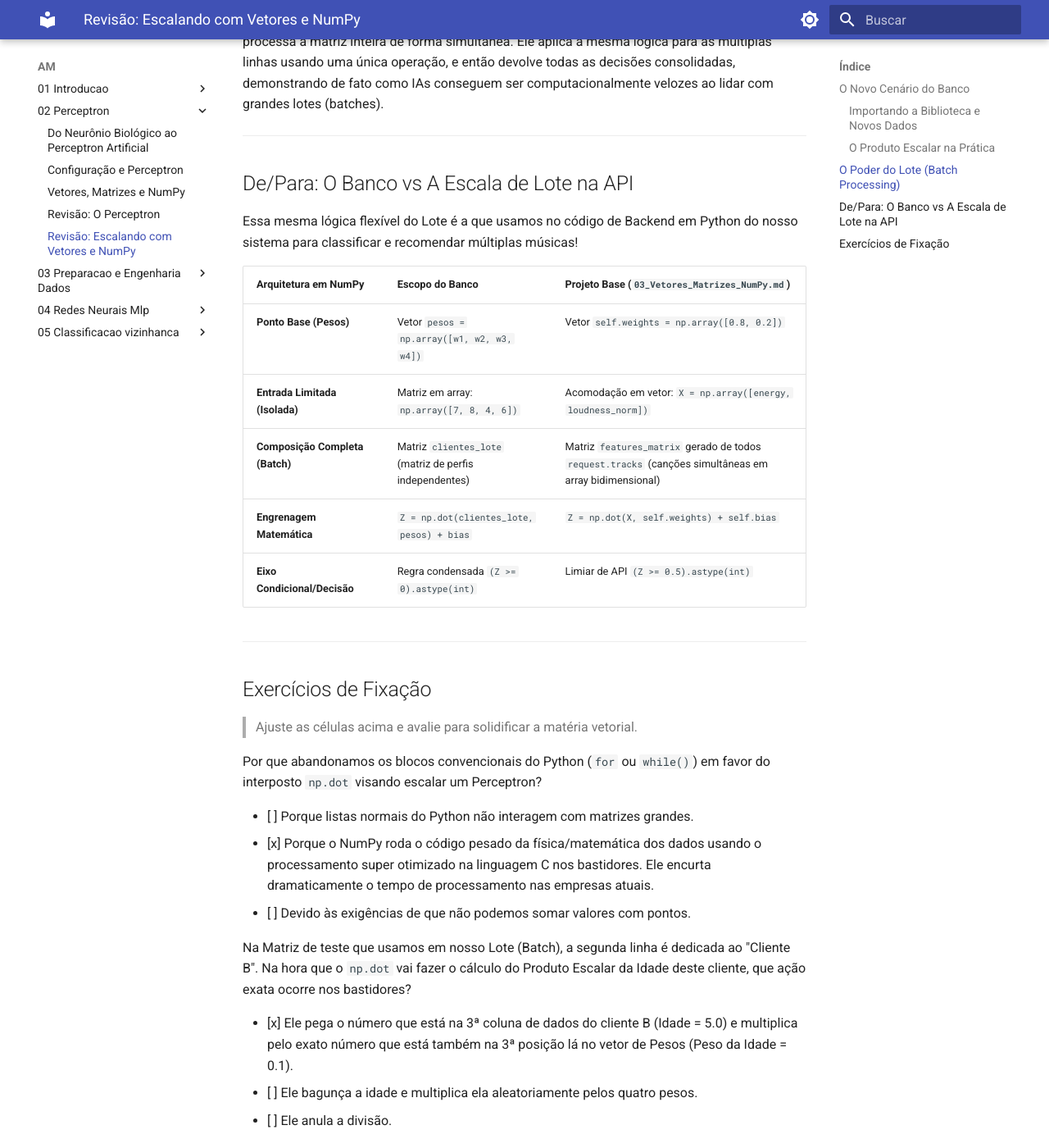
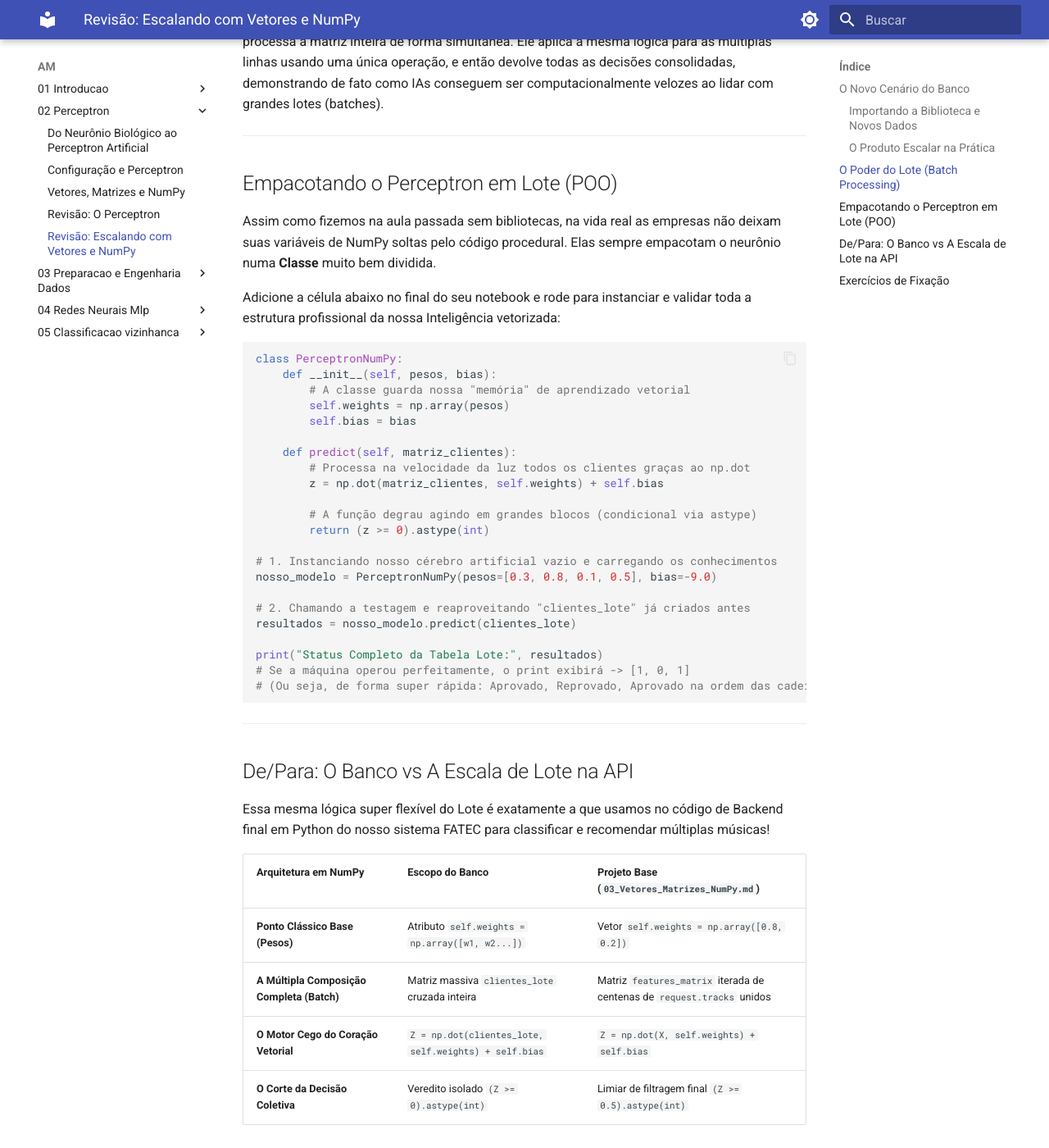
Before and after one commit to i-davies/Conteudo-Fatec-2026-1, an MkDocs documentation site: the page built from docs/AM/02_Perceptron/05_Revisao_NumPy.md, in a window 1280 px wide and 1400 px high, scrolled down 2361 px. Shown: the whole window at 82% size. Built offline with MkDocs 1.6.1 and Material for MkDocs 9.7.7, drawn with Linux system fonts in a browser that asks for light colours; some of the changed text lies outside the part shown.

Commit message:
wip: Perceptron Numpy batch

````diff
--- a/docs/AM/02_Perceptron/05_Revisao_NumPy.md
+++ b/docs/AM/02_Perceptron/05_Revisao_NumPy.md
@@ -100,50 +100,99 @@ Em vez de fazer um laço de repetição (`for`) lento no qual preveria um client
 
 ---
 
+## Empacotando o Perceptron em Lote (POO)
+
+Assim como fizemos na aula passada sem bibliotecas, na vida real as empresas não deixam suas variáveis de NumPy soltas pelo código procedural. Elas sempre empacotam o neurônio numa **Classe** muito bem dividida.
+
+Adicione a célula abaixo no final do seu notebook e rode para instanciar e validar toda a estrutura profissional da nossa Inteligência vetorizada:
+
+```python
+class PerceptronNumPy:
+    def __init__(self, pesos, bias):
+        # A classe guarda nossa "memória" de aprendizado vetorial
+        self.weights = np.array(pesos)
+        self.bias = bias
+
+    def predict(self, matriz_clientes):
+        # Processa na velocidade da luz todos os clientes graças ao np.dot
+        z = np.dot(matriz_clientes, self.weights) + self.bias
+
+        # A função degrau agindo em grandes blocos (condicional via astype)
+        return (z >= 0).astype(int)
+
+# 1. Instanciando nosso cérebro artificial vazio e carregando os conhecimentos
+nosso_modelo = PerceptronNumPy(pesos=[0.3, 0.8, 0.1, 0.5], bias=-9.0)
+
+# 2. Chamando a testagem e reaproveitando "clientes_lote" já criados antes
+resultados = nosso_modelo.predict(clientes_lote)
+
+print("Status Completo da Tabela Lote:", resultados)
+# Se a máquina operou perfeitamente, o print exibirá -> [1, 0, 1]
+# (Ou seja, de forma super rápida: Aprovado, Reprovado, Aprovado na ordem das cadeiras)
+```
+
+---
+
 ## De/Para: O Banco vs A Escala de Lote na API
 
-Essa mesma lógica flexível do Lote é a que usamos no código de Backend em Python do nosso sistema para classificar e recomendar múltiplas músicas!
+Essa mesma lógica super flexível do Lote é exatamente a que usamos no código de Backend final em Python do nosso sistema FATEC para classificar e recomendar múltiplas músicas!
 
-| Arquitetura em NumPy | Escopo do Banco  | Projeto Base (`03_Vetores_Matrizes_NumPy.md`) |
+| Arquitetura em NumPy | Escopo do Banco | Projeto Base (`03_Vetores_Matrizes_NumPy.md`) |
 | :--- | :--- | :--- |
-| **Ponto Base (Pesos)** | Vetor `pesos = np.array([w1, w2, w3, w4])` | Vetor `self.weights = np.array([0.8, 0.2])` |
-| **Entrada Limitada (Isolada)** | Matriz em array: `np.array([7, 8, 4, 6])` | Acomodação em vetor: `X = np.array([energy, loudness_norm])` |
-| **Composição Completa (Batch)** | Matriz `clientes_lote` (matriz de perfis independentes) | Matriz `features_matrix` gerado de todos `request.tracks` (canções simultâneas em array bidimensional) |
-| **Engrenagem Matemática** | `Z = np.dot(clientes_lote, pesos) + bias` | `Z = np.dot(X, self.weights) + self.bias` |
-| **Eixo Condicional/Decisão** | Regra condensada `(Z >= 0).astype(int)` | Limiar de API `(Z >= 0.5).astype(int)` |
+| **Ponto Clássico Base (Pesos)** | Atributo `self.weights = np.array([w1, w2...])` | Vetor `self.weights = np.array([0.8, 0.2])` |
+| **A Múltipla Composição Completa (Batch)** | Matriz massiva `clientes_lote` cruzada inteira | Matriz `features_matrix` iterada de centenas de `request.tracks` unidos |
+| **O Motor Cego do Coração Vetorial** | `Z = np.dot(clientes_lote, self.weights) + self.bias` | `Z = np.dot(X, self.weights) + self.bias` |
+| **O Corte da Decisão Coletiva** | Veredito isolado `(Z >= 0).astype(int)` | Limiar de filtragem final `(Z >= 0.5).astype(int)` |
 
 ---
 
 ## Exercícios de Fixação
 
-> Ajuste as células acima e avalie para solidificar a matéria vetorial.
+> Ajuste todas as aulas e valide seu discernimento nestas perguntas cegas de NumPy e ML Vetorial.
 
 <quiz>
-Por que abandonamos os blocos convencionais do Python (`for` ou `while()`) em favor do interposto `np.dot` visando escalar um Perceptron?
+1. **O Propósito do Produto Escalar (`np.dot`)**
+Qual a grande justificativa em termos práticos de usarmos o `np.dot` no código base do neurônio em vez de multiplicar cada variável manualmente?
 
-* [ ] Porque listas normais do Python não interagem com matrizes grandes.
-* [x] Porque o NumPy roda o código pesado da física/matemática dos dados usando o processamento super otimizado na linguagem C nos bastidores. Ele encurta dramaticamente o tempo de processamento nas empresas atuais.
-* [ ] Devido às exigências de que não podemos somar valores com pontos.
+* [ ] O `np.dot` funciona nivelando as notas flutuantes (floats) para garantir que apenas números inteiros entrem na rede neural, prevenindo fraudes.
+* [ ] Ele atua como a "Função de Ativação", convertendo os valores numéricos em status binários (`IF/ELSE`) operados pelo Scikit-Learn.
+* [x] O comando `np.dot` é o coração da IA Vetorial. Ele cruza simultaneamente as características do cliente com os Pesos, multiplicando e somando tudo em uma única operação automática, dispensando cálculos longos e repetitivos manuais no código.
 </quiz>
 
+<quiz>
+2. **Processamento em Lotes (Batch Processing)**
+As Inteligências modernas jamais analisam um cliente por vez se puderem processar mil simultaneamente. O que o cálculo em Lote (Batch) permite na prática?
 
+* [ ] Ele requer que a IA realize vários loops de repetição normais (ex: laços `for`), lendo os clientes um a um na memória, mas escondendo isso do programador.
+* [x] Ele unifica os cálculos idênticos. O modelo empilha centenas de clientes em uma Tabela de Dados (Matriz Matemática) e dispara a avaliação contra os Pesos em uma única tacada vetorial e instantânea!
+* [ ] O Machine Learning recorta apenas os números primários de cada cliente, avaliando metade do Lote isoladamente para não pesar o servidor e devolvendo erros parciais.
+</quiz>
 
 <quiz>
-Na Matriz de teste que usamos em nosso Lote (Batch), a segunda linha é dedicada ao "Cliente B". Na hora que o `np.dot` vai fazer o cálculo do Produto Escalar da Idade deste cliente, que ação exata ocorre nos bastidores?
+3. **Ordem Oculta nos Vetores (Features VS Weights)**
+Montando arrays com NumPy: se a sua planilha fonte coloca a "Renda" na primeira coluna e a "Idade" na terceira, o que isso exige do nosso vetor de Pesos?
 
-* [x] Ele pega o número que está na 3ª coluna de dados do cliente B (Idade = 5.0) e multiplica pelo exato número que está também na 3ª posição lá no vetor de Pesos (Peso da Idade = 0.1).
-* [ ] Ele bagunça a idade e multiplica ela aleatoriamente pelos quatro pesos.
-* [ ] Ele anula a divisão.
+* [x] Exige lealdade posicional irrestrita. O vetor de "Pesos" (Weights) deve ter exatamente a mesma ordem das colunas para que a biblioteca cruze as linhas sem misturar: a Renda bate no Peso 1, a Idade bate no Peso 3.
+* [ ] A ordem é puramente visual. Os algoritmos do NumPy conseguem ler as strings do DataFrame do Pandas, embaralhando internamente as posições via Nuvem para alinhar sem falhas no final.
+* [ ] A ordem não importa, pois o modelo de Perceptron anula as Idades aleatoriamente, cruzando tudo pelo valor nativo de Bias durante o arrasto matricial no NumPy.
 </quiz>
 
+<quiz>
+4. **O Segredo da Velocidade Incomparável do NumPy**
+Por que Python processa matrizes via NumPy de forma muito mais imediata perante aos laços normais (For-Loops clássicos)?
 
+* [x] O pulo do gato está na sua infraestrutura interna. O NumPy é escrito na linguagem de baixo nível "C", além de usar matrizes que organizam a memória de forma contínua no computador. Isso gera a Vetorização: cálculos paralelos brutais inatingíveis rodando Python nativo puro.
+* [ ] O NumPy, por padrão, roda apenas em Supercomputadores do Google Cloud, eliminando os fatores e entregando a precisão pela velocidade nativa exclusiva da internet local do usuário.
+* [ ] Ao contrário de um código puro, laços limitados tradicionais no NumPy bloqueiam matematicamente clientes com notas negativas e ganham velocidade ao desprezá-los no vetor final escalonado em bloco.
+</quiz>
 
 <quiz>
-Avaliando a performance real, se a agência do banco escalar e pedir para nossa matriz "pular" de 3 clientes para incríveis **100.000 clientes simultâneos**, o que acontecerá com o nosso script do NumPy?
+5. **Convertendo Matrizes em Categorias (o papel base do `astype(int)`)**
+Ao aplicarmos o comando limite `(Z_lote >= 0).astype(int)` em cima do saldo da rede neural em lote, o que estamos efetivamente concluindo no código base estrutural da resposta?
 
-* [ ] O código Python vai parar, pois o `np.dot` foi feito no máximo para 100 alunos.
-* [x] O NumPy vai injetar tudo numa enorme matriz e multiplicar os dados na mesma batida, devolvendo a lista unificada com os 100.000 vereditos de aprovação ser sofrer grande impacto de velocidade.
-* [ ] O NumPy terá que virar um loop `for` temporário para processar cada pessoa individualmente.
+* [ ] Tem o mero desígnio funcional inútil visando cortar limpezas de casas decimais (arredondar) para a API exibir `flutuantes` perfeitos para o painel.
+* [ ] Trabalha convertendo todos os numéricos abertos espalhados na matriz em `strings` brutas, as repassando para formatação textual final no Front-end Web.
+* [x] Converte uma barreira condicional em números definitivos! Aplica uma restrição para testar as dezenas de saldos (`Z >= 0`), transformando imediatamente quem passou no limiar em número real estrito 1 (True/Aprovado) e quem falhou em estrito 0 (False/Reprovado), finalizando numa lista limpa como `[1, 0, 1]`.
 </quiz>
 
 <!-- mkdocs-quiz results -->
````
